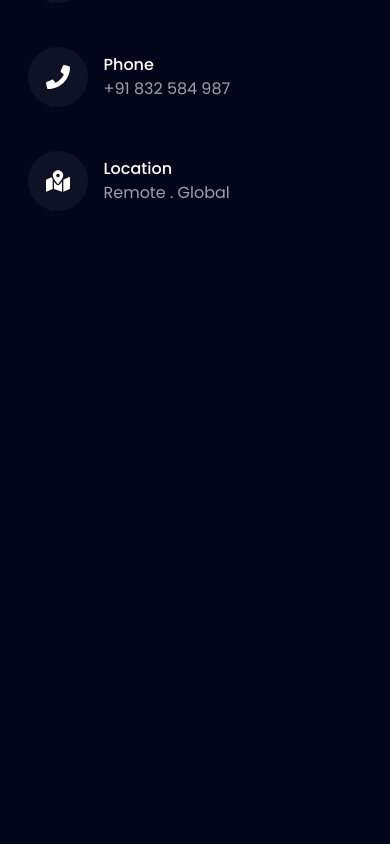
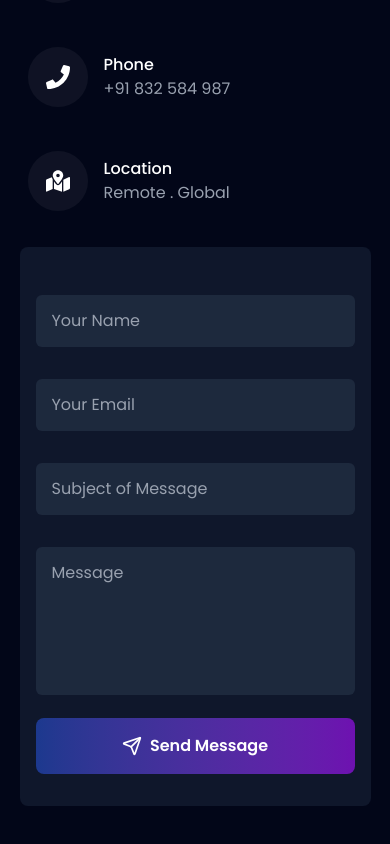
Before and after one commit to Uzmaa7/Portfolio, a Next.js app: page / in a window 390 px wide. Shown: the part 6324-7168 px from the top of the page. Before the commit the page ends 6611 px from the top, so only its background shows below. Built offline with nearby package versions, Linux system fonts and the light colour scheme.

Commit message:
(contact): add contact form and fix email link bugs
- Implemented responsive contact form with reusable input styles
- Fixed mailto: link prefix and LuSend icon reference
- Adjusted section padding for better visual spacing

```diff
--- a/src/components/contact/ContactSection.tsx
+++ b/src/components/contact/ContactSection.tsx
@@ -1,12 +1,13 @@
 import { FaEnvelope, FaMapMarkedAlt, FaPhone } from "react-icons/fa"
 import Link from "next/link";
+import { LuSend } from "react-icons/lu";
 
 const contactInfo = [
     {
         icon:<FaEnvelope className="w-6 h-6"/>,
         title: "Email",
         value: "uz9971khan@gmail.com",
-        link: "uz9971khan@gmail.com"
+        link: "mailto:uz9971khan@gmail.com"
     },
     {
         icon:<FaPhone className="w-6 h-6"/>,
@@ -23,10 +24,11 @@ const contactInfo = [
 ];
 
 export default function ContactSection() {
+    const InputStyles = "px-4 py-3.5 my-4 bg-slate-800 outline-none rounded-md w-full text-gray-200 placeholder-gray-400"
     return (
 
-        <section id="contact" className="py-16 lg:py-30">
-            <div className="w-[90%] md:w-[80%] mx-auto grid grid-cols-1
+        <section id="contact" className="py-16 lg:py-20">
+            <div className="w-[90%] md:w-[80%] lg:w-[70%] mx-auto grid grid-cols-1
             lg:grid-cols-2 gap-6 lg:gap-12">
 
                 <div>
@@ -66,6 +68,26 @@ export default function ContactSection() {
 
                 </div>
 
+                {/* form */}
+
+                <div>
+                    <form className="rounded-lg bg-slate-900 px-4 py-8">
+                        <input type="text" placeholder="Your Name" className={InputStyles} required/>
+
+                        <input type="text" placeholder="Your Email"  className={InputStyles}  required/>
+
+                        <input type="text" placeholder="Subject of Message"  className={InputStyles}  required/>
+
+                        <textarea placeholder="Message" required  className={`${InputStyles} resize-none `} rows={5} />
+
+                        <button
+                        className="w-full bg-linear-to-r from-blue-900 to-purple-800 hover:from-blue-800 hover:to-purple-700 text-white font-semibold py-4 rounded-lg transition-all flex items-center justify-center gap-2 cursor-pointer disabled:cursor-not-allowed disabled:opacity-70">
+                        <LuSend size={20} />
+                        Send Message
+                        </button>
+                    </form>
+                </div>
+
             </div>
         </section>
     )
```
